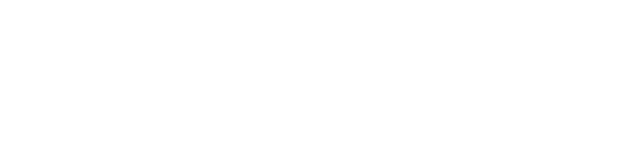
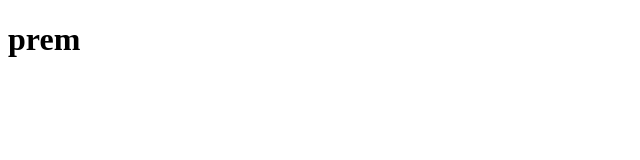
Before and after one commit to balaprem678/resume-template-1, a plain HTML site: page index.html in a window 1280 px wide. Shown: the whole page, without its empty margins (0-640 px from the left). Drawn offline with Linux system fonts and the light colour scheme.

Commit message:
add head.

```diff
--- a/index.html
+++ b/index.html
@@ -7,6 +7,6 @@
   <title>Document</title>
 </head>
 <body>
-
+  <h1>prem</h1>
 </body>
 </html>
```
